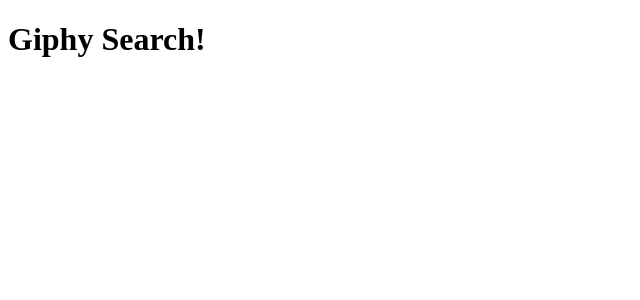
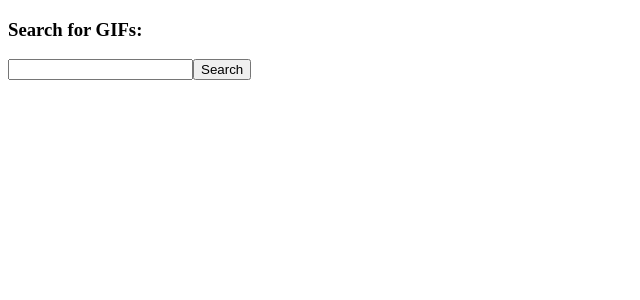
Before and after one commit to WSalinas315/group-giphy-saga-project, a React (Create React App) app: page / in a window 1280 px wide. Shown: the top 300 px of the page, without its empty margins (0-640 px from the left). Built offline with nearby package versions, Linux system fonts and the light colour scheme.

Commit message:
Added imports/exports from each routed component

```diff
--- a/src/components/App/App.js
+++ b/src/components/App/App.js
@@ -1,9 +1,25 @@
+// React imports
 import React from 'react';
+import { HashRouter as Router, Route } from 'react-router-dom';
+
+
+// Component imports
+import Favorites from '../Favorites/Favorites';
+import Search from '../Search/Search';
+
 
 function App(props) {
   return (
     <div>
-      <h1>Giphy Search!</h1>
+      <Router>
+
+        <Route exact path="/">
+          <Search />
+        </Route>
+        <Route exact path="/favorites">
+          <Favorites />
+        </Route>
+      </Router>
     </div>
   );
 }
--- a/src/components/FavoriteListItem/FavoriteListItem.jsx
+++ b/src/components/FavoriteListItem/FavoriteListItem.jsx
@@ -0,0 +1,13 @@
+import { useDispatch } from "react-redux";
+
+
+export default function FavoriteListItem() {
+
+  const dispatch = useDispatch();
+
+  return (
+    <div>
+
+    </div>
+  )
+}
--- a/src/components/Favorites/Favorites.js
+++ b/src/components/Favorites/Favorites.js
@@ -0,0 +1,13 @@
+import FavoritesList from "../FavoritesList/FavoritesList";
+
+
+export default function Favorites() {
+
+
+  return (
+    <div>
+      <h3>Favorites:</h3>
+      <FavoritesList />
+    </div>
+  )
+}
--- a/src/components/FavoritesList/FavoritesList.jsx
+++ b/src/components/FavoritesList/FavoritesList.jsx
@@ -0,0 +1,17 @@
+import { useSelector } from "react-redux"
+
+import FavoriteListItem from "../FavoriteListItem/FavoriteListItem";
+
+export default function FavoritesList() {
+
+
+
+
+
+  return (
+    <div>
+      <p>List of favorites here</p>
+
+    </div>
+  )
+}
--- a/src/components/SearchBar/Searchbar.jsx
+++ b/src/components/SearchBar/Searchbar.jsx
@@ -0,0 +1,30 @@
+import { useDispatch } from "react-redux";
+import { useState } from "react";
+
+export default function SearchBar() {
+
+  const dispatch = useDispatch();
+
+  const [ searchIn, setSearch ] = useState('')
+
+  const handleSearch = () => {
+
+    dispatch({ type: 'FETCH_SEARCH_RESULTS', payload: searchIn })
+    setSearch('')
+  }
+
+  return (
+    <div>
+      <input
+        type='text'
+        value={searchIn}
+        onChange={e => setSearch(e.target.value)}
+      />
+      <button
+        onClick={handleSearch}
+      >Search</button>
+
+    </div>
+  )
+
+}
--- a/src/components/SearchResultsList/SearchResultsList.jsx
+++ b/src/components/SearchResultsList/SearchResultsList.jsx
@@ -0,0 +1,13 @@
+
+
+
+
+export default function SearchResultsList() {
+
+
+  return (
+    <div>
+
+    </div>
+  )
+}
```
Also changed, not shown: src/components/SearchResultsItem/SearchResultsItem.jsx (+14 -0 lines).
